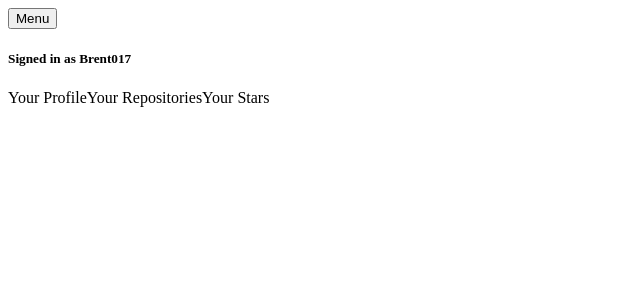
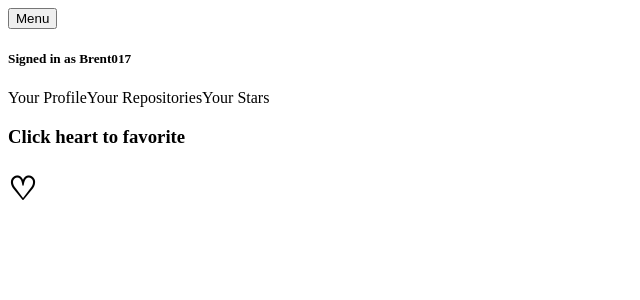
Before and after one commit to Brent017/toggler-app, a React (Create React App) app: page / in a window 1280 px wide. Shown: the top 300 px of the page, without its empty margins (0-640 px from the left). Built offline with nearby package versions, Linux system fonts and the light colour scheme.

Commit message:
toggle favorite added

```diff
--- a/src/App.js
+++ b/src/App.js
@@ -1,10 +1,12 @@
 import React from "react";
 import Menu from "./Menu";
+import Favorite from "./Favorite";
 
 function App() {
   return (
     <div>
       <Menu />
+      <Favorite />
     </div>
   );
 }
--- /dev/null
+++ b/src/Favorite.js
@@ -0,0 +1,30 @@
+import React, { Component } from "react";
+
+class Favorite extends Component {
+  state = {
+    favorited: false
+  };
+
+  toggleFavorite = () => {
+    this.setState(prevState => {
+      return {
+        favorited: !prevState.favorited
+      };
+    });
+  };
+
+  render() {
+    return (
+      <div>
+        <h3>Click heart to favorite</h3>
+        <h1>
+          <span onClick={this.toggleFavorite}>
+            {this.state.favorited ? "❤️" : "♡"}
+          </span>
+        </h1>
+      </div>
+    );
+  }
+}
+
+export default Favorite;
```
